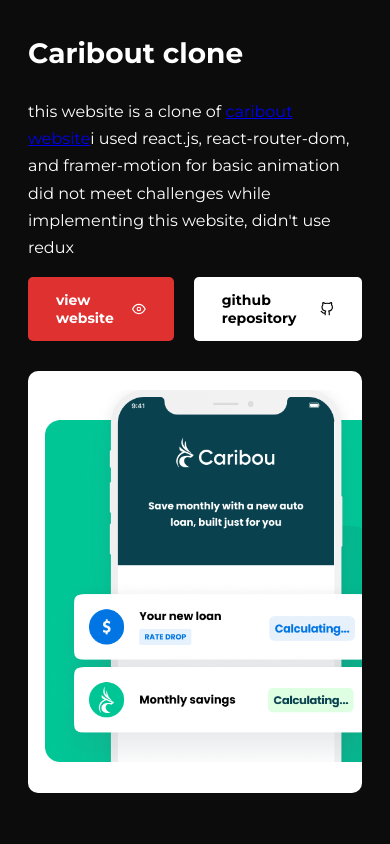
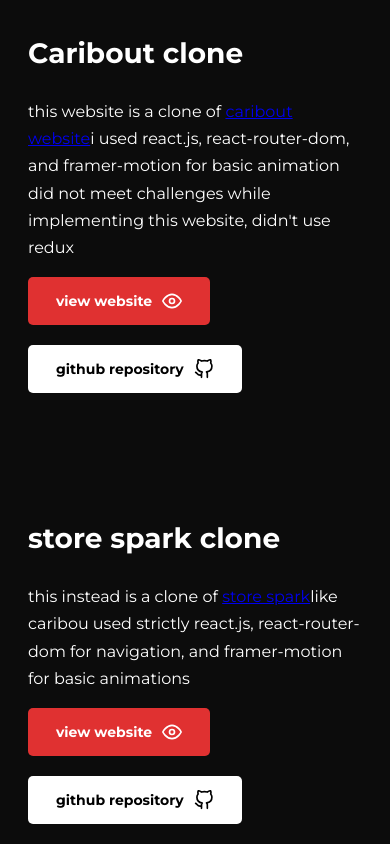
Before and after one commit to jonathan5738/portofolio, a React (Create React App) app: page /front-end/projects in a window 390 px wide. Shown: the top 844 px of the page. Built offline with nearby package versions, Linux system fonts and the light colour scheme.

Commit message:
remove mobile screenshots

```diff
--- a/src/css/projects/FrontEndProjects.css
+++ b/src/css/projects/FrontEndProjects.css
@@ -52,6 +52,7 @@
 }
 .website-links {
     display: flex;
+    flex-wrap: wrap;
     align-items: center;
     gap: 2rem;
 }
@@ -84,10 +85,10 @@
     .front-end-project-img, .front-end-project-img2{
         display: none;
     }
-    .project-section-card-img1-mobile, .project-section-card-img2-mobile {
+    /* .project-section-card-img1-mobile, .project-section-card-img2-mobile {
         display: block;
-    }
-    .project-section-card-img1-mobile {
+    } */
+    /* .project-section-card-img1-mobile {
         width: 100%;
         background-image: url('../../img/caribou-mobile.PNG');
         border-radius: 10px;
@@ -100,5 +101,5 @@
         border-radius: 10px;
         background-repeat: no-repeat;
         height: 50vh;
-    }
+    } */
 }
```
